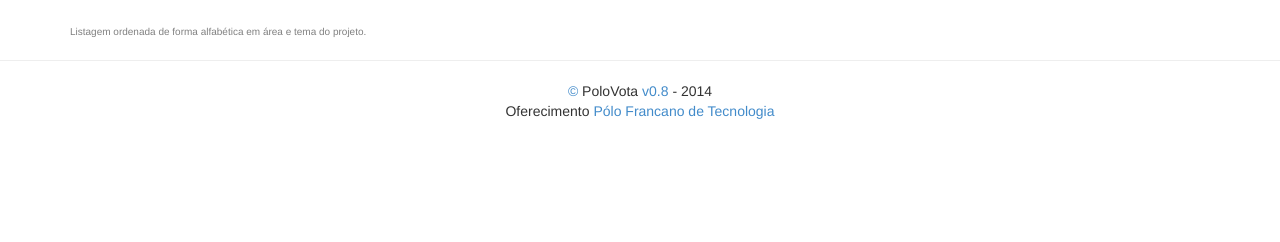
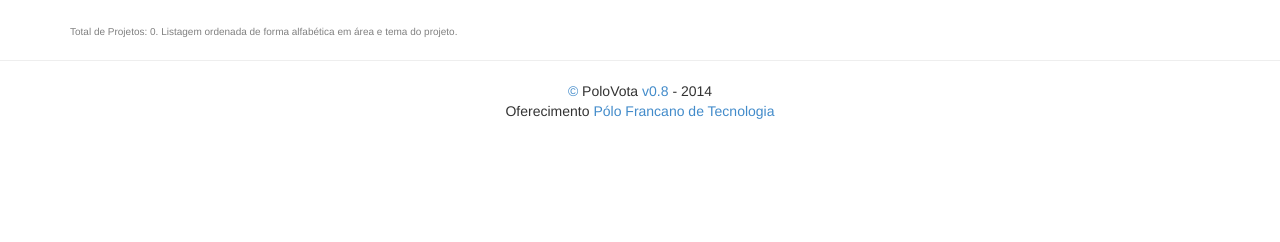
Before and after one commit to edsonlb/PoloVota, a Django app: page /projects/ranking/ in a window 1280 px wide. Shown: the part 110-352 px from the top of the page. Run offline with Django 3.2, Linux system fonts and the light colour scheme; data that the repository does not hold is empty; parts of the project's set-up code (start-up, migrations or seed data) failed here and were passed over; some libraries are stand-ins or nearby versions.

Commit message:
Contador de projetos no Ranking

```diff
--- a/projects/templates/rankingProject.html
+++ b/projects/templates/rankingProject.html
@@ -25,7 +25,7 @@
       {% endfor %}
     </tbody>
   </table>
-  <font size="1" color="gray">Listagem ordenada de forma alfabética em área e tema do projeto.</font>
+  <font size="1" color="gray">Total de Projetos: {{ projects.count }}. Listagem ordenada de forma alfabética em área e tema do projeto.</font>
 </div><!-- FIM TABELA -->
 
 {% endblock conteudo %}
```
